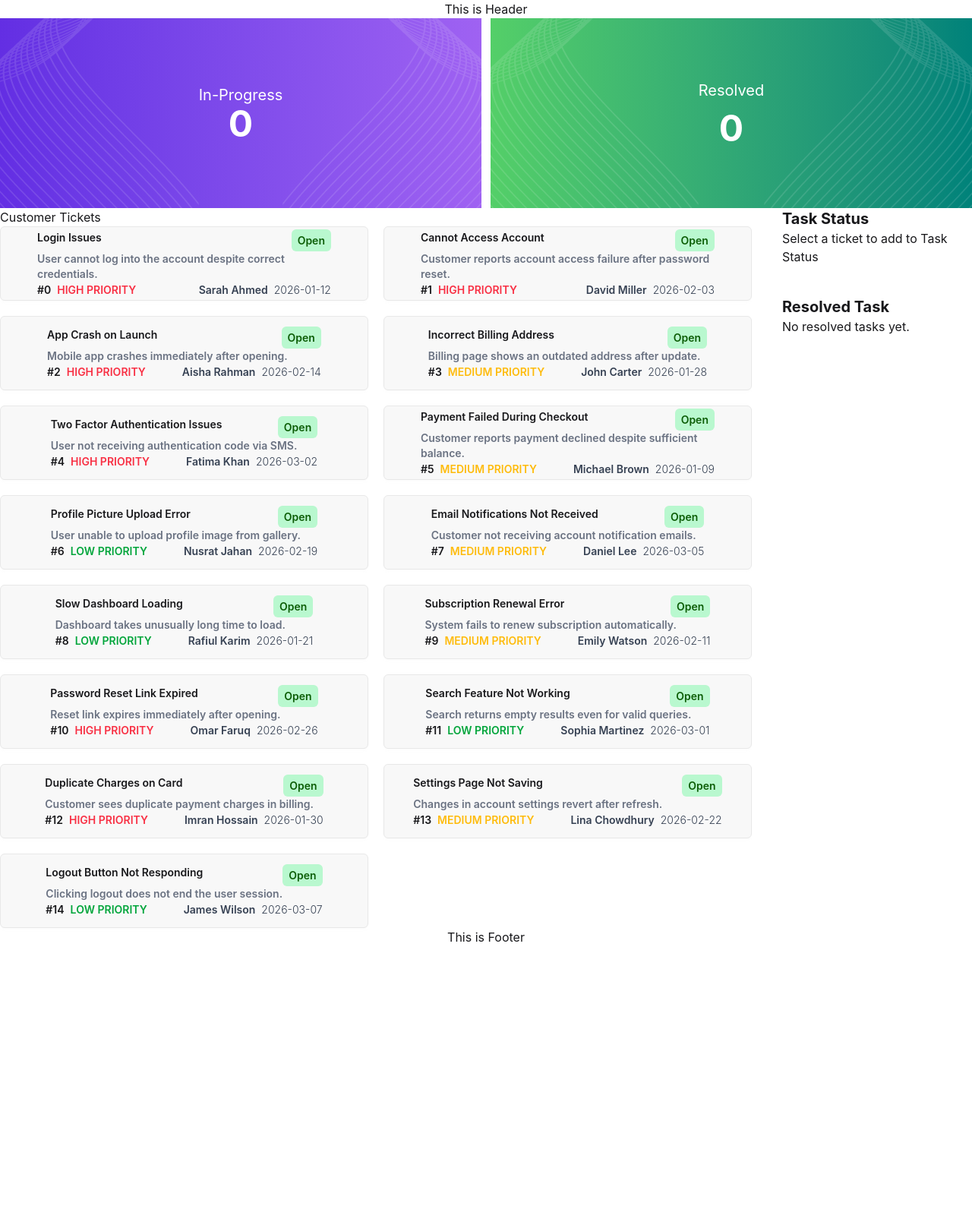
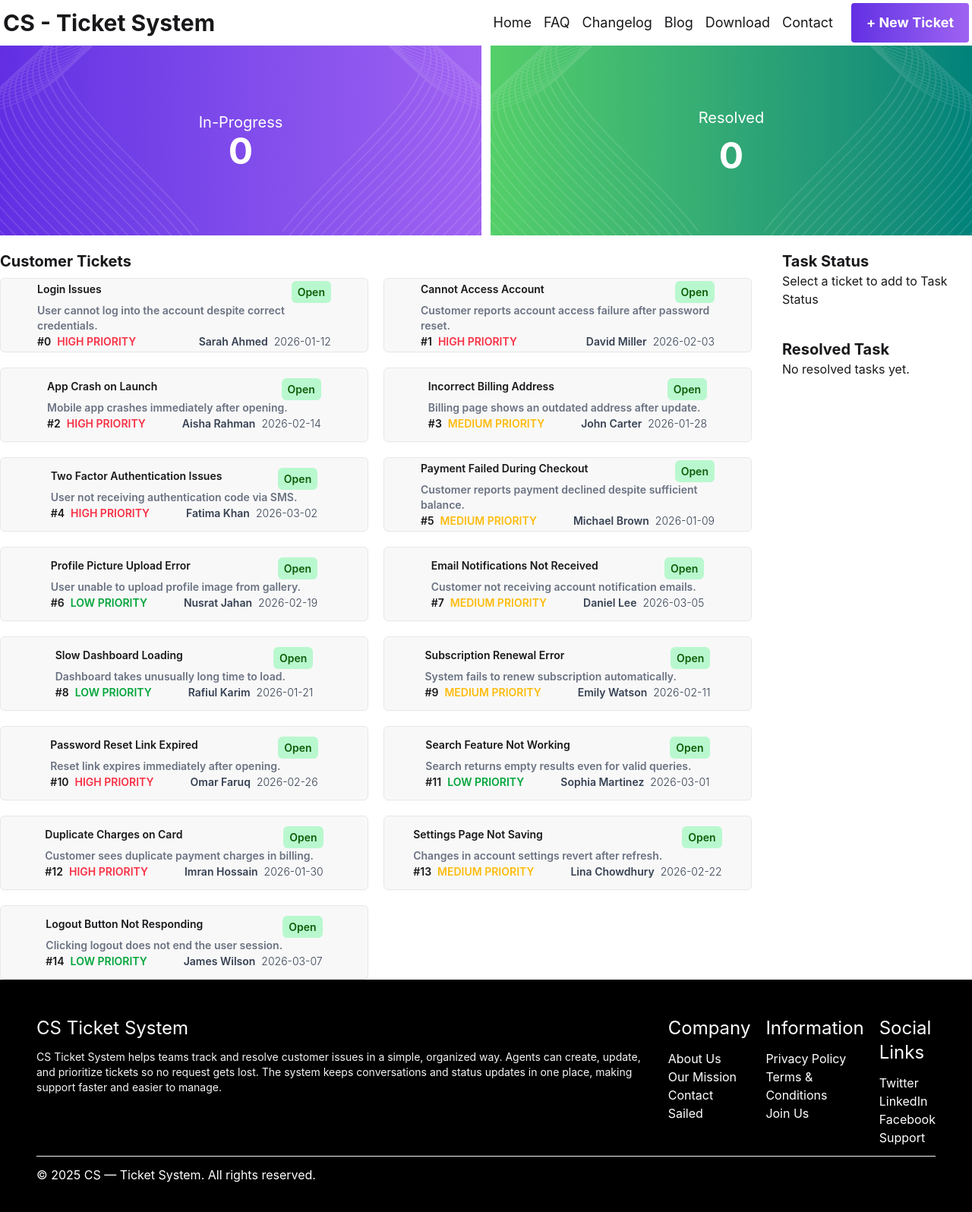
Before and after one commit to gwynbleiddrivia/MisResA2, a React (Vite) app in the folder customer-support-ticket-halcyon/: page / in a window 1280 px wide. Shown: the top 1596 px of the page at 76% size. Before the commit the page ends 1246 px from the top, so only its background shows below. Built offline with nearby package versions, Linux system fonts and the light colour scheme.

Commit message:
Header, Footer added, every section is responsive now

```diff
--- a/customer-support-ticket-halcyon/src/Banner.jsx
+++ b/customer-support-ticket-halcyon/src/Banner.jsx
@@ -7,7 +7,7 @@ export default function Banner({tickets, setTickets}) {
 
   return (
     <>
-      <div className="flex gap-3 w-full items-center justify-between">
+      <div className="flex flex-col md:flex-row  gap-3 w-full items-center justify-between mb-5">
         <div className="bg-linear-to-r from-customerviolet-first to-customerviolet-last flex items-center justify-center w-full overflow-hidden">
           <img src="./src/assets/vector1.png" className="" alt="" />
           <div className="flex flex-col items-center text-white">
--- a/customer-support-ticket-halcyon/src/Footer.jsx
+++ b/customer-support-ticket-halcyon/src/Footer.jsx
@@ -2,6 +2,44 @@ import React from 'react'
 
 export default function Footer() {
   return (
-    <div>This is Footer</div>
+    <div className="flex flex-col bg-black p-12 w-full">
+      <div className="flex md:flex-row flex-col w-full justify-between gap-5">
+        <div className="flex flex-col text-left">
+          <h1 className="text-2xl text-white mb-3">CS Ticket System</h1>
+          <p className="text-gray-100 text-sm">
+CS Ticket System helps teams track and resolve customer issues in a simple, organized way. Agents can create, update, and prioritize tickets so no request gets lost. The system keeps conversations and status updates in one place, making support faster and easier to manage.
+          </p>
+        </div>
+        <div className="flex flex-col text-left text-white">
+
+          <h1 className="text-2xl mb-3">Company</h1>
+          <p>About Us</p>
+          <p>Our Mission</p>
+          <p>Contact Sailed</p>
+        </div>
+        <div className="flex flex-col text-left text-white">
+
+          <h1 className="text-2xl text-white mb-3">Information</h1>
+          <p>Privacy Policy</p>
+          <p>Terms & Conditions</p>
+          <p>Join Us</p>
+        </div>
+        <div className="flex flex-col text-left text-white">
+
+          <h1 className="text-2xl text-white mb-3">Social Links</h1>
+          <p>Twitter</p>
+          <p>LinkedIn</p>
+          <p>Facebook</p>
+          <p>Support</p>
+        </div>
+
+      </div>
+      <div>
+        <div className="w-full h-px bg-gray-100 my-3"></div>
+      </div>
+      <div className="items-center text-white">
+        © 2025 CS — Ticket System. All rights reserved.
+      </div>
+    </div>
   )
 }
--- a/customer-support-ticket-halcyon/src/Header.jsx
+++ b/customer-support-ticket-halcyon/src/Header.jsx
@@ -2,6 +2,28 @@ import React from 'react'
 
 export default function Header() {
   return (
-    <div>This is Header</div>
+    <div className="w-full">
+      <div className="flex flex-col md:flex-row justify-between items-left md:items-center gap-4 md:gap-1 m-5 md:m-1">
+
+      <h1 className ="font-bold md:text-md text-3xl">CS - Ticket System</h1>
+      <div className="md:text-md text-lg flex items-left md:items-center gap-6 flex-col-reverse md:flex-row">
+        <div className="flex gap-4 flex-col md:flex-row ">
+          <p>Home</p>
+          <p>FAQ</p>
+          <p>Changelog</p>
+          <p>Blog</p>
+          <p>Download</p>
+          <p>Contact</p>
+        </div>
+        <button className="bg-linear-to-r from-customerviolet-first to-customerviolet-last px-5 py-3 text-white rounded-sm font-bold">
+          + New Ticket
+        </button>
+      </div>
+
+
+    </div>
+
+    </div>
+
   )
 }
--- a/customer-support-ticket-halcyon/src/MainSection.jsx
+++ b/customer-support-ticket-halcyon/src/MainSection.jsx
@@ -5,7 +5,7 @@ import Status from './Status'
 
 export default function MainSection({tickets, setTickets}) {
   return (
-    <div className="flex justify-evenly w-full gap-10">
+    <div className="flex flex-col md:flex-row justify-evenly w-full gap-10">
         <TicketGrid
           tickets={tickets}
           setTickets={setTickets}
--- a/customer-support-ticket-halcyon/src/TicketGrid.jsx
+++ b/customer-support-ticket-halcyon/src/TicketGrid.jsx
@@ -20,10 +20,10 @@ export default function TicketGrid({tickets, setTickets}) {
     <>
     <div className="flex flex-col">
 
-    <div>Customer Tickets</div>
-    <div className="grid grid-cols-2 gap-5">
+    <div className="text-xl font-bold mb-2">Customer Tickets</div>
+    <div className="grid grid-cols-1 md:grid-cols-2 gap-5">
       {tickets.filter(ticket => ticket.status !== "Completed").map(({id, title, description, customer, priority, status, createdAt})=>(
-        <button
+        <div
           key={id}
           className="btn w-full rounded-md p-12 overflow-hidden"
           onClick={()=>{
@@ -38,7 +38,7 @@ export default function TicketGrid({tickets, setTickets}) {
                 <div className={`${status === "Open"?"bg-[#b9f8cf] text-[#0b5e06]":"bg-[#f8f3b9] text-[#9c7700]"} rounded-md px-2 py-1 whitespace-nowrap`}>{status}</div>
 
               </div>
-              <div className="text-gray-500 text-sm text-left">{description}</div>
+              <div className="text-gray-500 text-sm text-left w-full">{description}</div>
               <div className="flex justify-between w-full gap-12">
                 <div className="flex justify-between gap-2">
                   <p className="">#{id}</p>
@@ -58,7 +58,7 @@ export default function TicketGrid({tickets, setTickets}) {
 
 
 
-          </button>
+          </div>
 
 
       ))}
```
Also changed, not shown: customer-support-ticket-halcyon/src/vercel.json (added), 2 other files (tests, documents, lock files or other folders).
